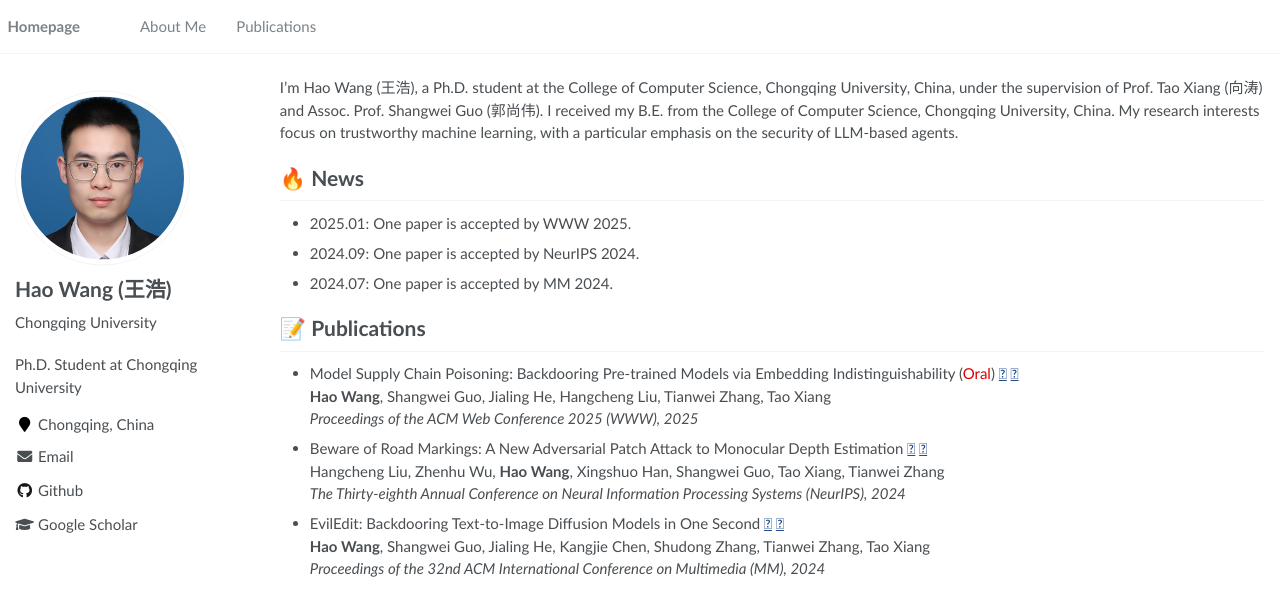
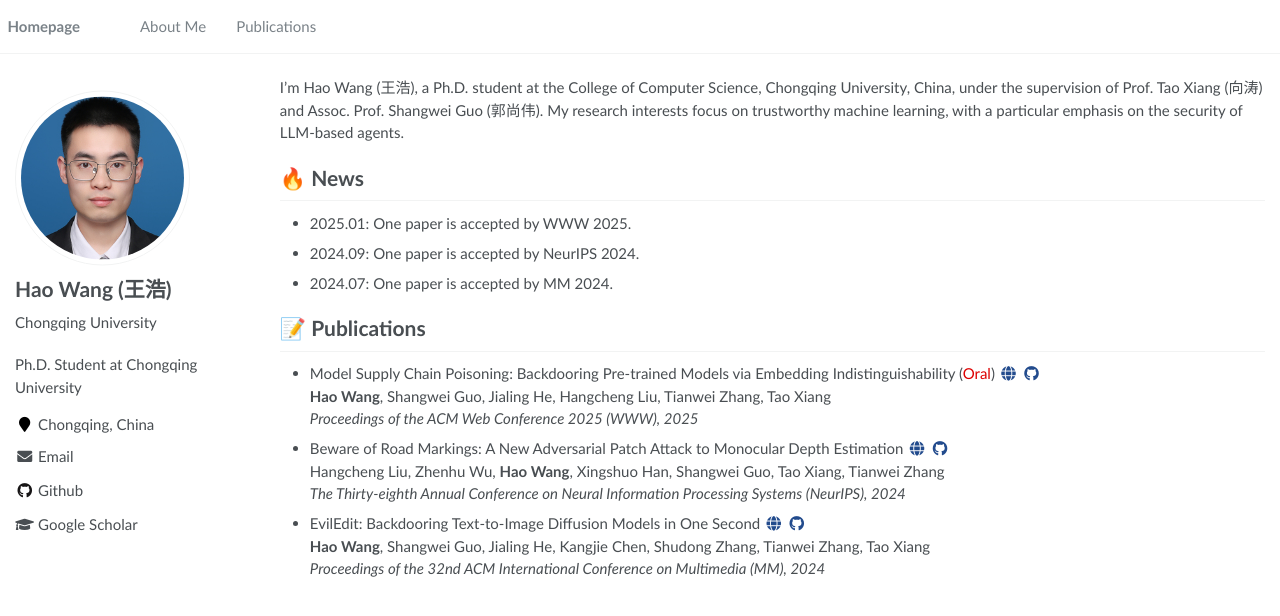
Before and after one commit to haowang02/haowang02.github.io, a Jekyll site: the page built from _pages/about.md, in a window 1280 px wide. Shown: the top 616 px of the page. Built offline with Jekyll 4.4.1, drawn with Linux system fonts in a browser that asks for light colours.

Commit message:
fix font awesome icon

```diff
--- a/_pages/about.md
+++ b/_pages/about.md
@@ -17,7 +17,7 @@ redirect_from:
 
 <span class='anchor' id='about-me'></span>
 
-I’m Hao Wang (王浩), a Ph.D. student at the College of Computer Science, Chongqing University, China, under the supervision of Prof. Tao Xiang (向涛) and Assoc. Prof. Shangwei Guo (郭尚伟). I received my B.E. from the College of Computer Science, Chongqing University, China. My research interests focus on trustworthy machine learning, with a particular emphasis on the security of LLM-based agents.
+I’m Hao Wang (王浩), a Ph.D. student at the College of Computer Science, Chongqing University, China, under the supervision of Prof. Tao Xiang (向涛) and Assoc. Prof. Shangwei Guo (郭尚伟). My research interests focus on trustworthy machine learning, with a particular emphasis on the security of LLM-based agents.
 
 # 🔥 News
 
@@ -27,14 +27,16 @@ I’m Hao Wang (王浩), a Ph.D. student at the College of Computer Science, Cho
 
 # 📝 Publications
 
-- Model Supply Chain Poisoning: Backdooring Pre-trained Models via Embedding Indistinguishability (<font color="#dd0000">Oral</font>) [<i class="fa-solid fa-file-pdf"></i>](https://arxiv.org/abs/2401.15883) [<i class="fa-brands fa-github"></i>](https://github.com/haowang02/TransTroj)
+- Model Supply Chain Poisoning: Backdooring Pre-trained Models via Embedding Indistinguishability (<font color="#dd0000">Oral</font>) [<i class="fas fa-fw fa-globe"></i>](https://arxiv.org/abs/2401.15883) [<i class="fab fa-fw fa-github"></i>](https://github.com/haowang02/TransTroj)
 **Hao Wang**, Shangwei Guo, Jialing He, Hangcheng Liu, Tianwei Zhang, Tao Xiang
 *Proceedings of the ACM Web Conference 2025 (WWW), 2025*
 
-- Beware of Road Markings: A New Adversarial Patch Attack to Monocular Depth Estimation [<i class="fa-solid fa-file-pdf"></i>](https://proceedings.neurips.cc/paper_files/paper/2024/file/7d26958422928e08465d5dd6cf0cb4cb-Paper-Conference.pdf) [<i class="fa-brands fa-github"></i>](https://github.com/a-c-a-c/AdvRM)
+- Beware of Road Markings: A New Adversarial Patch Attack to Monocular Depth Estimation [<i class="fas fa-fw fa-globe"></i>](https://proceedings.neurips.cc/paper_files/paper/2024/file/7d26958422928e08465d5dd6cf0cb4cb-Paper-Conference.pdf) [<i class="fab fa-fw fa-github"></i>](https://github.com/a-c-a-c/AdvRM)
 Hangcheng Liu, Zhenhu Wu, **Hao Wang**, Xingshuo Han, Shangwei Guo, Tao Xiang, Tianwei Zhang
 *The Thirty-eighth Annual Conference on Neural Information Processing Systems (NeurIPS), 2024*
 
-- EvilEdit: Backdooring Text-to-Image Diffusion Models in One Second [<i class="fa-solid fa-file-pdf"></i>](https://dl.acm.org/doi/10.1145/3664647.3680689) [<i class="fa-brands fa-github"></i>](https://github.com/haowang02/EvilEdit)
+- EvilEdit: Backdooring Text-to-Image Diffusion Models in One Second [<i class="fas fa-fw fa-globe"></i>](https://dl.acm.org/doi/10.1145/3664647.3680689) [<i class="fab fa-fw fa-github"></i>](https://github.com/haowang02/EvilEdit)
 **Hao Wang**, Shangwei Guo, Jialing He, Kangjie Chen, Shudong Zhang, Tianwei Zhang, Tao Xiang
 *Proceedings of the 32nd ACM International Conference on Multimedia (MM), 2024*
+
+<i class="" aria-hidden="true"></i>
```
